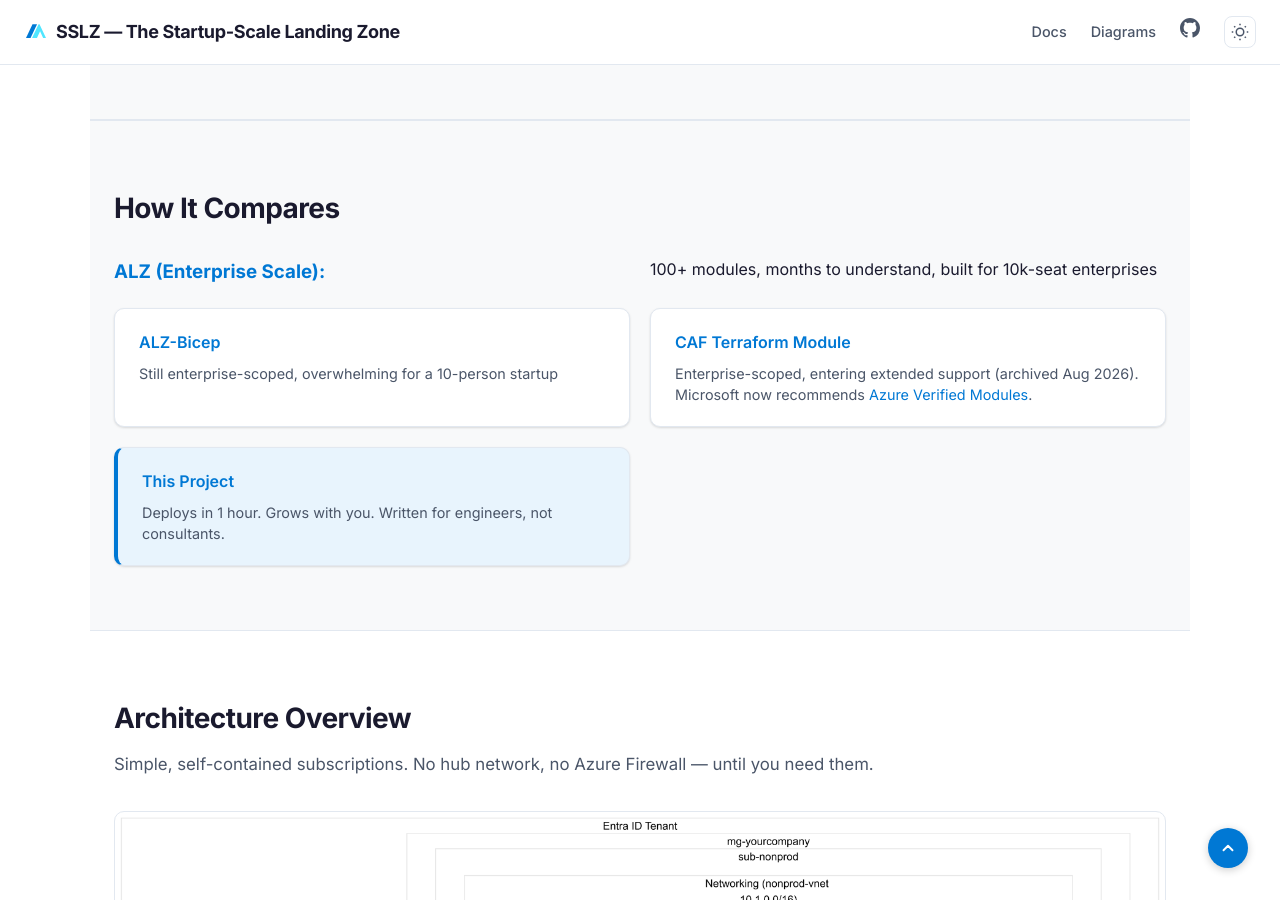
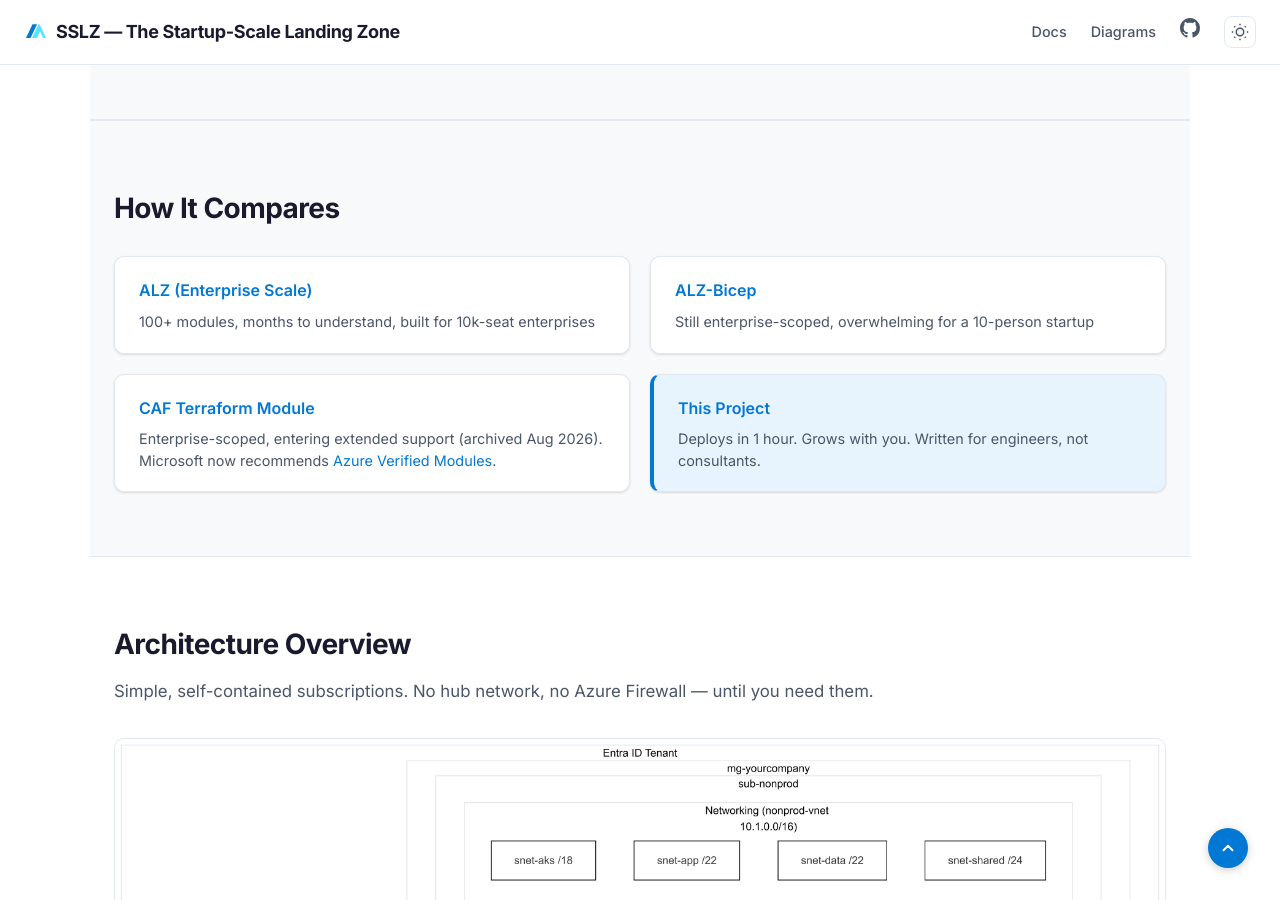
Before and after one commit to ricmmartins/sslz, a Jekyll site: the page built from index.md, in a window 1280 px wide and 900 px high, scrolled down 989 px. Built offline with Jekyll 4.4.1, drawn with Linux system fonts in a browser that asks for light colours.

Commit message:
Update ALZ section with proper formatting
Reformat ALZ (Enterprise Scale) section for clarity.

```diff
--- a/index.md
+++ b/index.md
@@ -43,9 +43,10 @@
 <section class="landing-section alt-bg">
   <h2>How It Compares</h2>
   <div class="compare-grid">
-
-      <h3><a href="https://aka.ms/alz">ALZ (Enterprise Scale):</a></h3> 100+ modules, months to understand, built for 10k-seat enterprises
-
+    <div class="compare-card">
+      <h3><a href="https://aka.ms/alz">ALZ (Enterprise Scale)</a></h3>
+      <p>100+ modules, months to understand, built for 10k-seat enterprises</p>
+    </div>
     <div class="compare-card">
       <h3><a href="https://github.com/Azure/ALZ-Bicep">ALZ-Bicep</a></h3>
       <p>Still enterprise-scoped, overwhelming for a 10-person startup</p>
```
